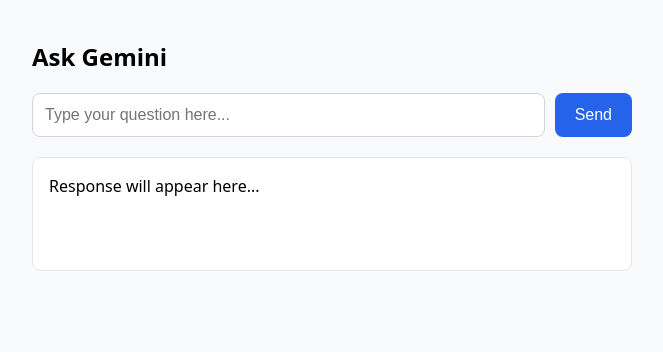
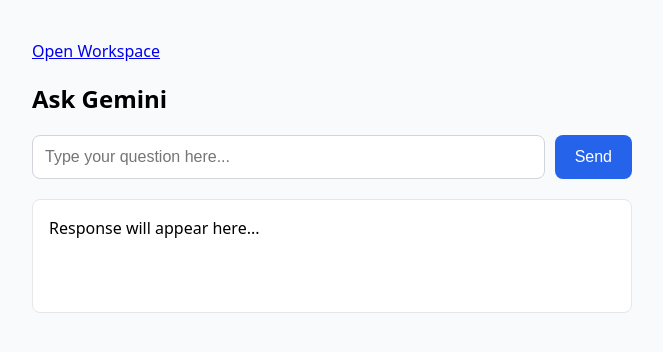
Before and after one commit to samcore07/octs-ai, a plain HTML site: page index.html in a window 1280 px wide. Shown: the whole page, without its empty margins (308-971 px from the left). Drawn offline with Linux system fonts and the light colour scheme.

Commit message:
Keep local index.html

```diff
--- a/index.html
+++ b/index.html
@@ -5,6 +5,7 @@
   <meta name="viewport" content="width=device-width, initial-scale=1.0">
   <title>Gemini Chat UI</title>
   <link rel="stylesheet" href="style.css">
+  <a href="page.html"> Open Workspace</a>
 </head>
 <body>
 
```
